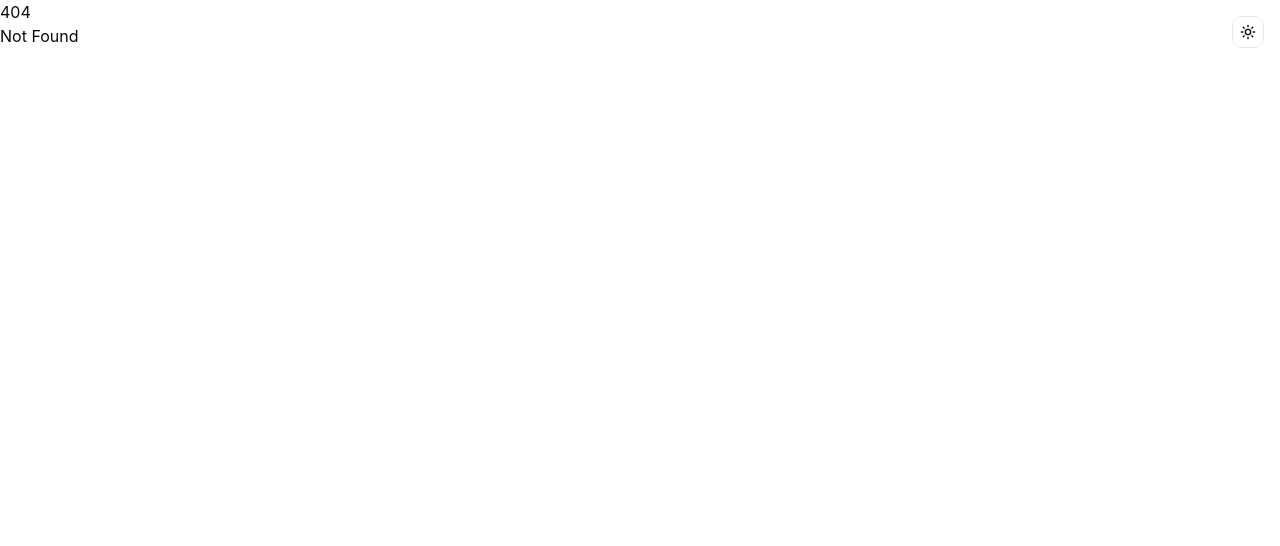
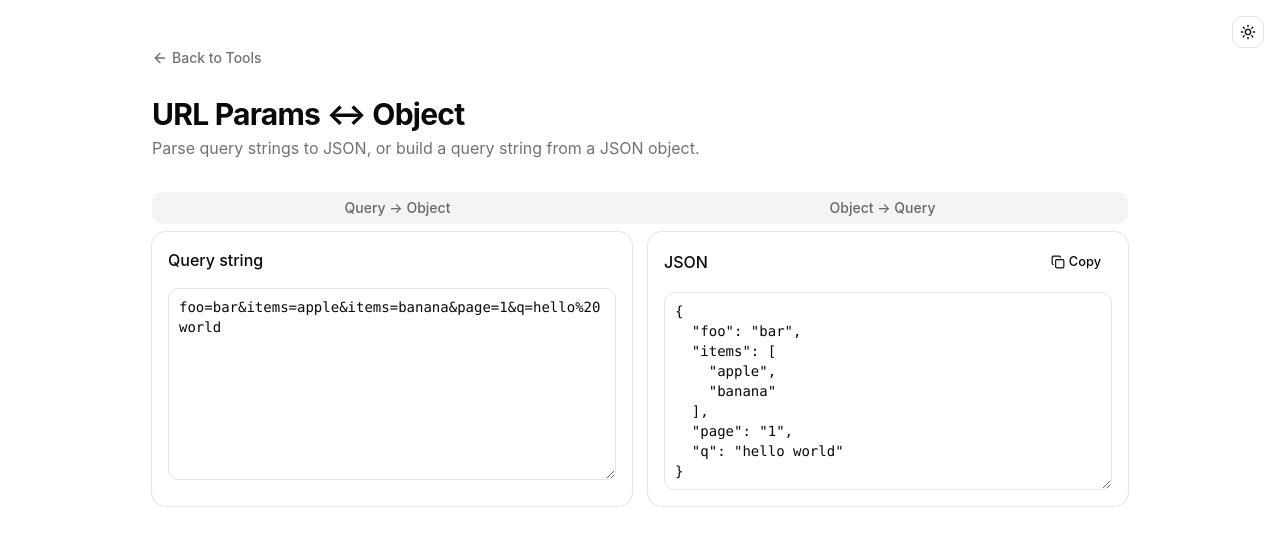
Before and after one commit to orykr/tool.ory.kr, a SvelteKit app in the folder frontend/: page /url-params in a window 1280 px wide. Before the commit this address had no page. Shown: the top 546 px of the page. Built offline with nearby package versions, Linux system fonts and the light colour scheme.

Commit message:
feat(url-params): add URL query string ↔ JSON object converter

```diff
--- a/frontend/src/routes/+page.svelte
+++ b/frontend/src/routes/+page.svelte
@@ -476,6 +476,11 @@
 			href: "/fraction",
 			title: "Decimal → Fraction",
 			description: "Convert decimals to exact fractions or best rational approximation."
+		},
+		{
+			href: "/url-params",
+			title: "URL Params ↔ Object",
+			description: "Convert query strings to JSON objects and back."
 		}
 	];
 </script>
--- /dev/null
+++ b/frontend/src/routes/url-params/+page.svelte
@@ -0,0 +1,168 @@
+<script lang="ts">
+	import * as Card from "$lib/components/ui/card/index.js";
+	import * as Tabs from "$lib/components/ui/tabs/index.js";
+	import { Button } from "$lib/components/ui/button/index.js";
+	import { Input } from "$lib/components/ui/input/index.js";
+	import { Label } from "$lib/components/ui/label/index.js";
+	import { Textarea } from "$lib/components/ui/textarea/index.js";
+	import ArrowLeft from "@lucide/svelte/icons/arrow-left";
+	import Copy from "@lucide/svelte/icons/copy";
+	import Check from "@lucide/svelte/icons/check";
+
+	let queryInput = $state("foo=bar&items=apple&items=banana&page=1&q=hello%20world");
+	let jsonInput = $state(
+		'{"foo":"bar","items":["apple","banana"],"page":1,"q":"hello world"}'
+	);
+
+	let queryToObject = $derived.by(() => {
+		try {
+			const cleaned = queryInput.replace(/^[?&]+/, "");
+			if (!cleaned) return { ok: true as const, value: {} };
+			const params = new URLSearchParams(cleaned);
+			const obj: Record<string, unknown> = {};
+			for (const [k, v] of params.entries()) {
+				if (k in obj) {
+					const existing = obj[k];
+					if (Array.isArray(existing)) existing.push(v);
+					else obj[k] = [existing, v];
+				} else {
+					obj[k] = v;
+				}
+			}
+			return { ok: true as const, value: obj };
+		} catch (e) {
+			return { ok: false as const, error: (e as Error).message };
+		}
+	});
+
+	let objectToQuery = $derived.by(() => {
+		try {
+			const parsed = JSON.parse(jsonInput);
+			if (!parsed || typeof parsed !== "object" || Array.isArray(parsed)) {
+				return { ok: false as const, error: "Top-level value must be an object." };
+			}
+			const params = new URLSearchParams();
+			for (const [k, v] of Object.entries(parsed as Record<string, unknown>)) {
+				if (Array.isArray(v)) {
+					for (const item of v) params.append(k, formatValue(item));
+				} else {
+					params.append(k, formatValue(v));
+				}
+			}
+			return { ok: true as const, value: params.toString() };
+		} catch (e) {
+			return { ok: false as const, error: (e as Error).message };
+		}
+	});
+
+	function formatValue(value: unknown): string {
+		if (value === null || value === undefined) return "";
+		if (typeof value === "object") return JSON.stringify(value);
+		return String(value);
+	}
+
+	let copied = $state<string | null>(null);
+	async function copy(key: string, value: string) {
+		await navigator.clipboard.writeText(value);
+		copied = key;
+		setTimeout(() => (copied = null), 1200);
+	}
+</script>
+
+<main class="container mx-auto max-w-5xl px-6 py-12">
+	<nav class="mb-6">
+		<a
+			href="/"
+			class="text-muted-foreground hover:text-foreground inline-flex items-center gap-1 text-sm font-medium transition-colors"
+		>
+			<ArrowLeft class="h-4 w-4" />
+			Back to Tools
+		</a>
+	</nav>
+
+	<header class="mb-8">
+		<h1 class="text-3xl font-bold tracking-tight">URL Params ↔ Object</h1>
+		<p class="text-muted-foreground mt-1">
+			Parse query strings to JSON, or build a query string from a JSON object.
+		</p>
+	</header>
+
+	<Tabs.Root value="q2j">
+		<Tabs.List class="grid w-full grid-cols-2">
+			<Tabs.Trigger value="q2j">Query → Object</Tabs.Trigger>
+			<Tabs.Trigger value="j2q">Object → Query</Tabs.Trigger>
+		</Tabs.List>
+
+		<Tabs.Content value="q2j">
+			<div class="grid gap-4 md:grid-cols-2">
+				<Card.Root>
+					<Card.Header><Card.Title class="text-base">Query string</Card.Title></Card.Header>
+					<Card.Content>
+						<Textarea bind:value={queryInput} class="min-h-48 font-mono text-sm" />
+					</Card.Content>
+				</Card.Root>
+				<Card.Root>
+					<Card.Header class="flex flex-row items-center justify-between">
+						<Card.Title class="text-base">JSON</Card.Title>
+						{#if queryToObject.ok}
+							<Button
+								variant="ghost"
+								size="sm"
+								onclick={() => copy("j", JSON.stringify(queryToObject.value, null, 2))}
+							>
+								{#if copied === "j"}<Check />Copied{:else}<Copy />Copy{/if}
+							</Button>
+						{/if}
+					</Card.Header>
+					<Card.Content>
+						{#if queryToObject.ok}
+							<Textarea
+								value={JSON.stringify(queryToObject.value, null, 2)}
+								readonly
+								class="min-h-48 font-mono text-sm"
+							/>
+						{:else}
+							<div
+								class="border-destructive/50 bg-destructive/10 text-destructive rounded-md border p-3 text-sm"
+							>
+								{queryToObject.error}
+							</div>
+						{/if}
+					</Card.Content>
+				</Card.Root>
+			</div>
+		</Tabs.Content>
+
+		<Tabs.Content value="j2q">
+			<div class="grid gap-4 md:grid-cols-2">
+				<Card.Root>
+					<Card.Header><Card.Title class="text-base">JSON object</Card.Title></Card.Header>
+					<Card.Content>
+						<Textarea bind:value={jsonInput} class="min-h-48 font-mono text-sm" />
+					</Card.Content>
+				</Card.Root>
+				<Card.Root>
+					<Card.Header class="flex flex-row items-center justify-between">
+						<Card.Title class="text-base">Query string</Card.Title>
+						{#if objectToQuery.ok}
+							<Button variant="ghost" size="sm" onclick={() => copy("q", objectToQuery.value)}>
+								{#if copied === "q"}<Check />Copied{:else}<Copy />Copy{/if}
+							</Button>
+						{/if}
+					</Card.Header>
+					<Card.Content>
+						{#if objectToQuery.ok}
+							<Textarea value={objectToQuery.value} readonly class="min-h-48 font-mono text-sm" />
+						{:else}
+							<div
+								class="border-destructive/50 bg-destructive/10 text-destructive rounded-md border p-3 text-sm"
+							>
+								{objectToQuery.error}
+							</div>
+						{/if}
+					</Card.Content>
+				</Card.Root>
+			</div>
+		</Tabs.Content>
+	</Tabs.Root>
+</main>
```
